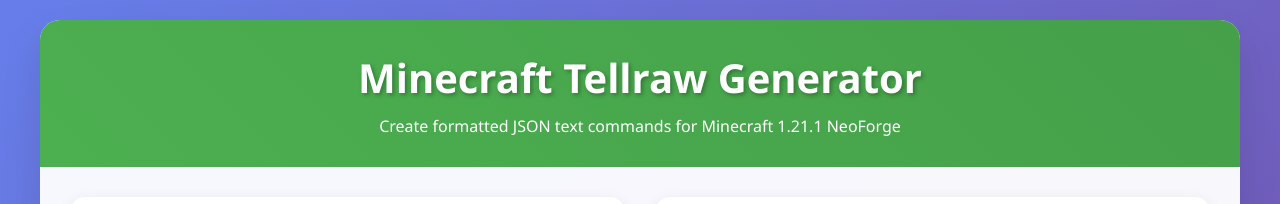
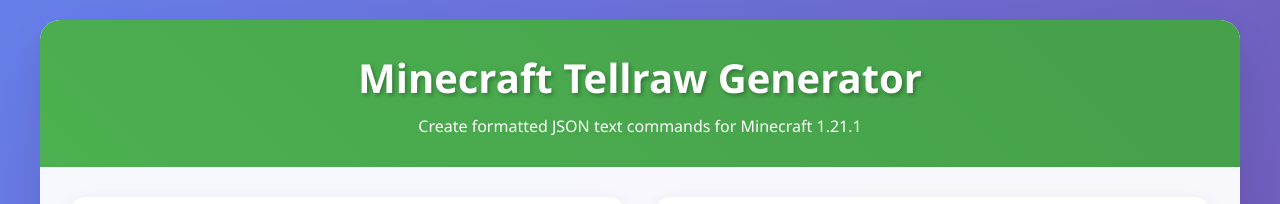
Before and after one commit to Coleenparkydev/commandGen, a plain HTML site: page generator.html in a window 1280 px wide. Shown: the top 204 px of the page. Drawn offline with Linux system fonts and the light colour scheme.

Commit message:
Updated so that it is also usable for 1.21.1

```diff
--- a/generator.html
+++ b/generator.html
@@ -340,7 +340,7 @@
     <div class="container">
         <div class="header">
             <h1>Minecraft Tellraw Generator</h1>
-            <p>Create formatted JSON text commands for Minecraft 1.21.1 NeoForge</p>
+            <p>Create formatted JSON text commands for Minecraft 1.21.1</p>
         </div>
 
         <div class="content">
```
